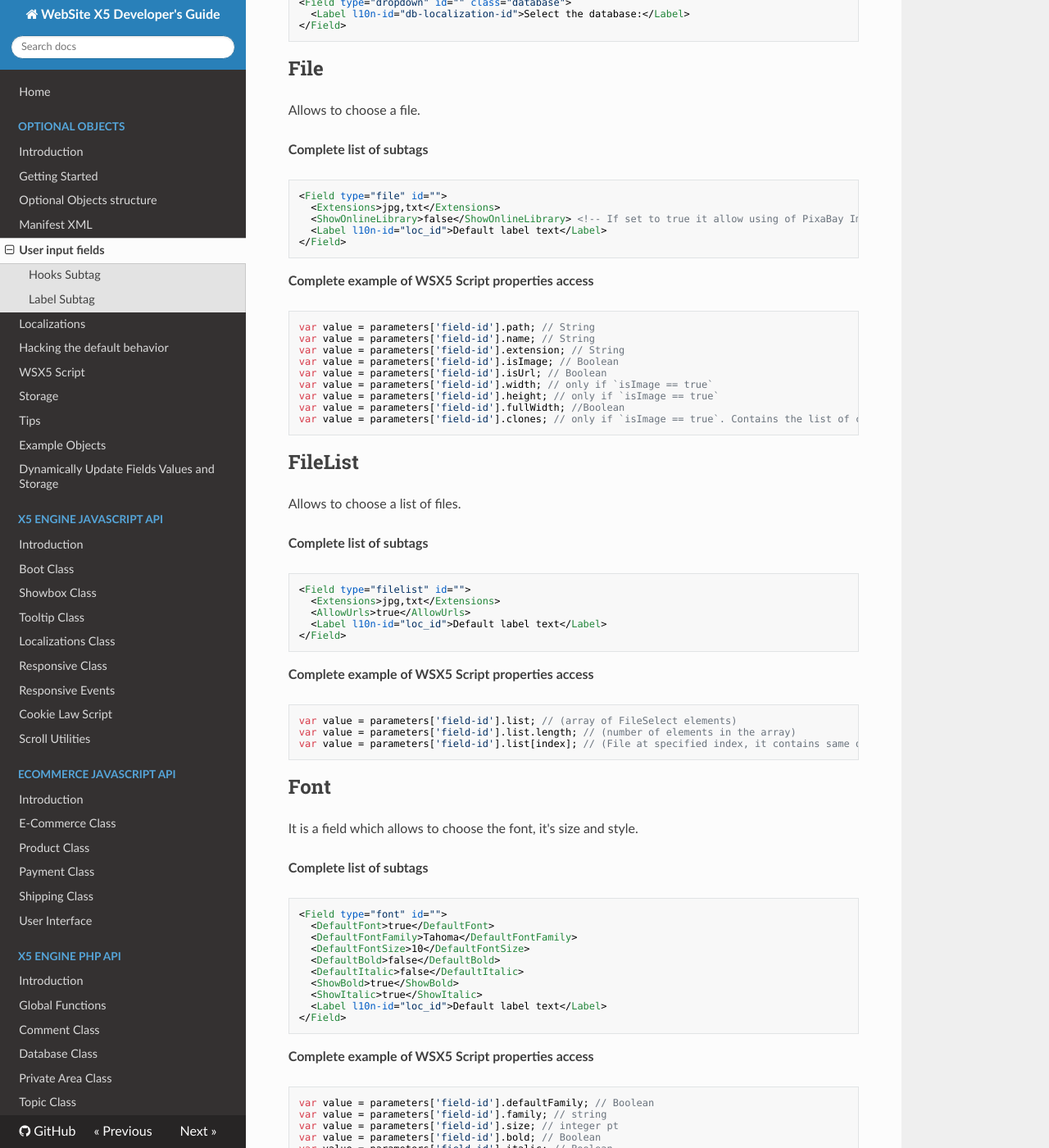
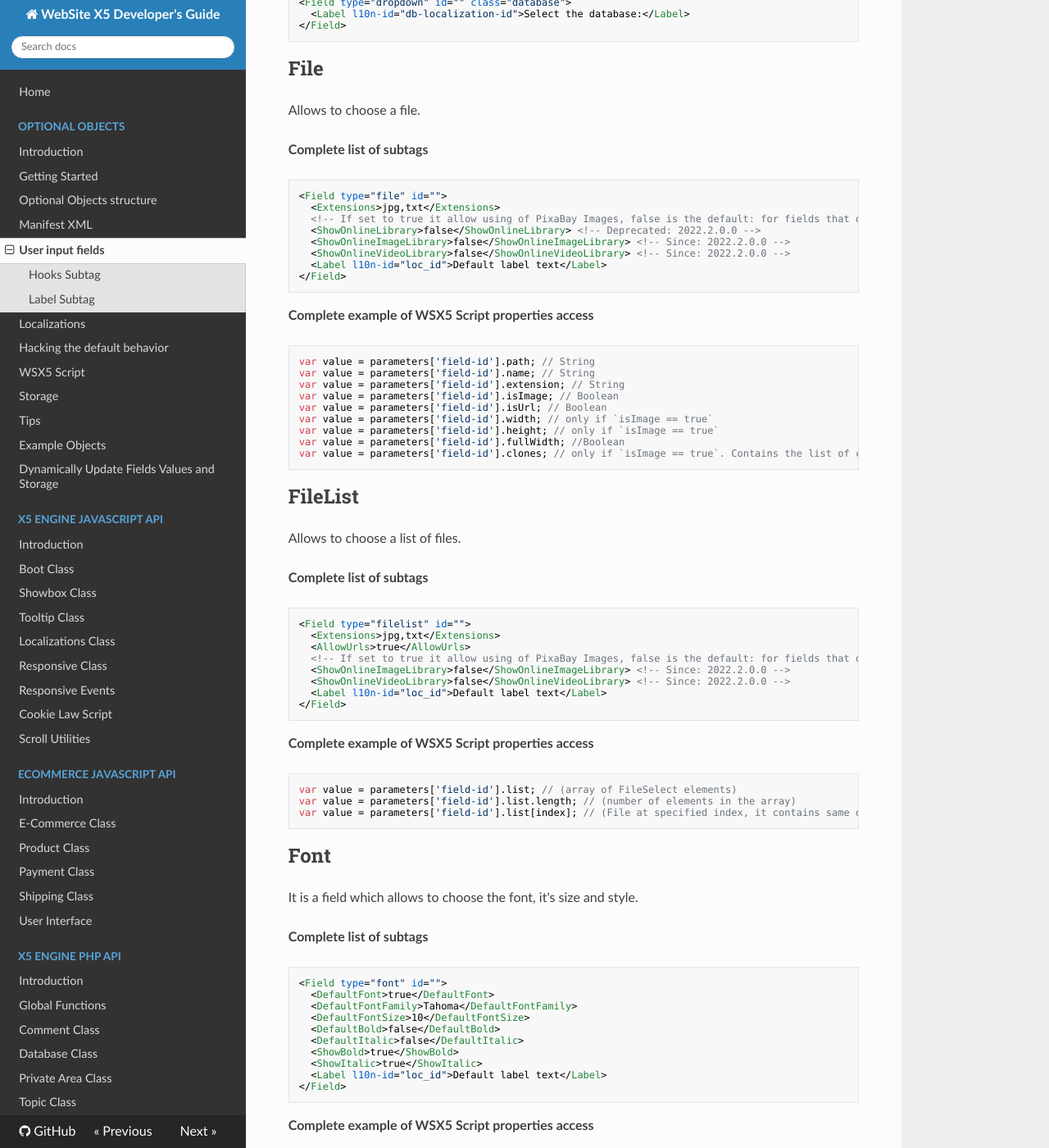
Before and after one commit to WebSiteX5/wsx5-developers-guide, an MkDocs documentation site: the page built from docs/optional-objects/user-input-fields.md, in a window 1280 px wide and 1400 px high, scrolled down 5742 px. Shown: the whole window at 82% size. Built offline with MkDocs 1.6.1, drawn with Linux system fonts in a browser that asks for light colours; nearby versions of some CDN libraries.

Commit message:
Introducing ShowOnlineImageLibrary and ShowOnlineVideoLibrary Properties

````diff
--- a/docs/optional-objects/user-input-fields.md
+++ b/docs/optional-objects/user-input-fields.md
@@ -250,7 +250,10 @@ Allows to choose a file.
 ```xml
 <Field type="file" id="">
   <Extensions>jpg,txt</Extensions>
-  <ShowOnlineLibrary>false</ShowOnlineLibrary> <!-- If set to true it allow using of PixaBay Images, false is the default: for fields that don't use images input don't use this tag -->
+  <!-- If set to true it allow using of PixaBay Images, false is the default: for fields that don't use images input don't use this tag -->
+  <ShowOnlineLibrary>false</ShowOnlineLibrary> <!-- Deprecated: 2022.2.0.0 -->
+  <ShowOnlineImageLibrary>false</ShowOnlineImageLibrary> <!-- Since: 2022.2.0.0 -->
+  <ShowOnlineVideoLibrary>false</ShowOnlineVideoLibrary> <!-- Since: 2022.2.0.0 -->
   <Label l10n-id="loc_id">Default label text</Label>
 </Field>
 ```
@@ -276,6 +279,9 @@ Allows to choose a list of files.
 <Field type="filelist" id="">
   <Extensions>jpg,txt</Extensions>
   <AllowUrls>true</AllowUrls>
+  <!-- If set to true it allow using of PixaBay Images, false is the default: for fields that don't use images input don't use this tag -->
+  <ShowOnlineImageLibrary>false</ShowOnlineImageLibrary> <!-- Since: 2022.2.0.0 -->
+  <ShowOnlineVideoLibrary>false</ShowOnlineVideoLibrary> <!-- Since: 2022.2.0.0 -->
   <Label l10n-id="loc_id">Default label text</Label>
 </Field>
 ```
````
